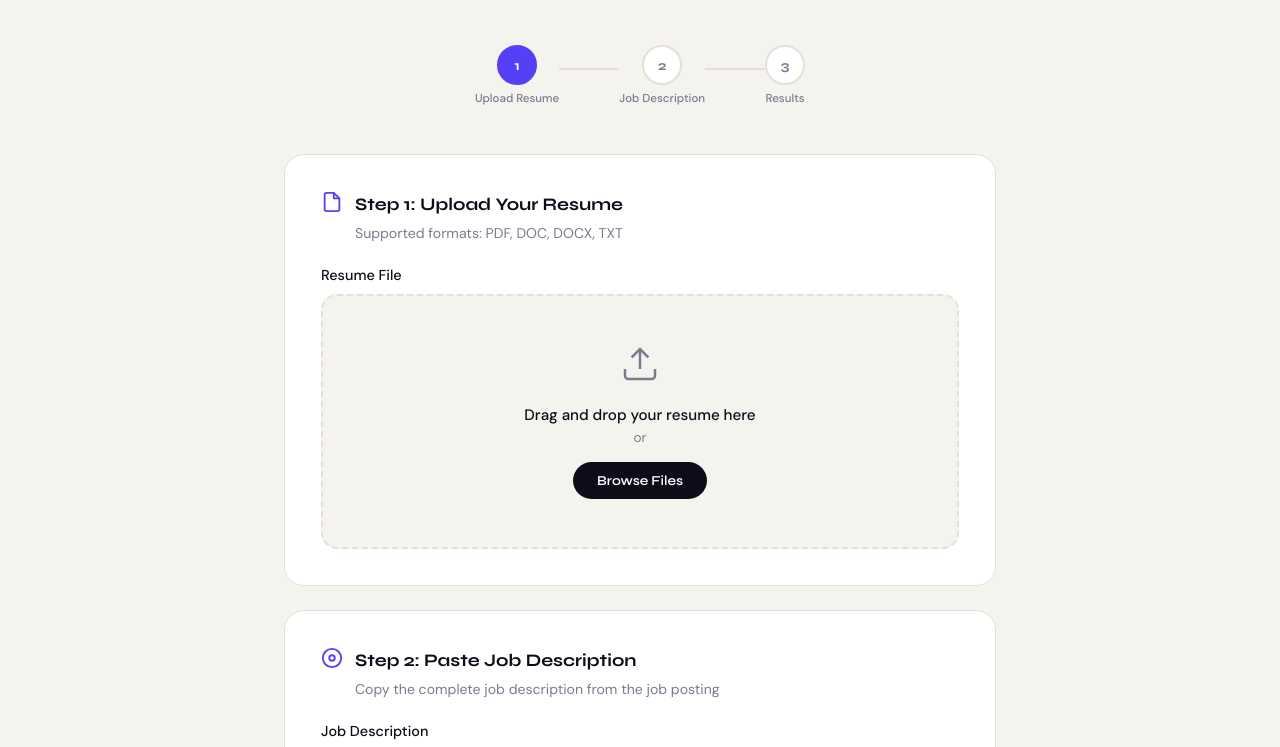
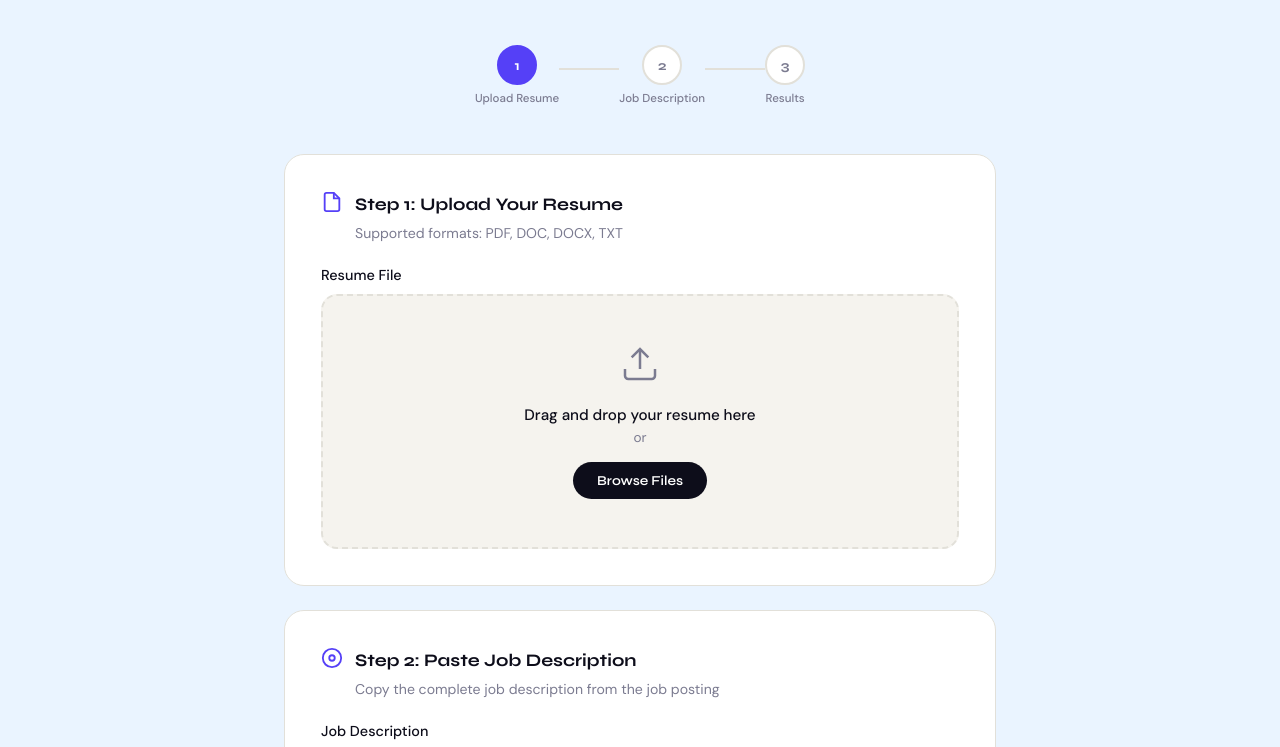
Before and after one commit to unnatisharma13/HackMatrix-Hackathon-Trinity, a plain HTML site: page analyze.html in a window 1280 px wide. Shown: the part 279-1026 px from the top of the page. Drawn offline with Linux system fonts and the light colour scheme.

Commit message:
Update analyze.html

```diff
--- a/analyze.html
+++ b/analyze.html
@@ -11,7 +11,12 @@
     --muted: #7b7b90; --card: #ffffff; --border: #e2e0d9; --green: #22c55e;
   }
   *, *::before, *::after { box-sizing: border-box; margin: 0; padding: 0; }
-  body { font-family: 'DM Sans', sans-serif; background: var(--paper); color: var(--ink); min-height: 100vh; }
+ body {
+  font-family: 'DM Sans', sans-serif;
+  background: #eaf4ff; /* light blue */
+  color: var(--ink);
+  min-height: 100vh;
+}
 
   nav {
     display: flex; align-items: center; justify-content: space-between;
```
